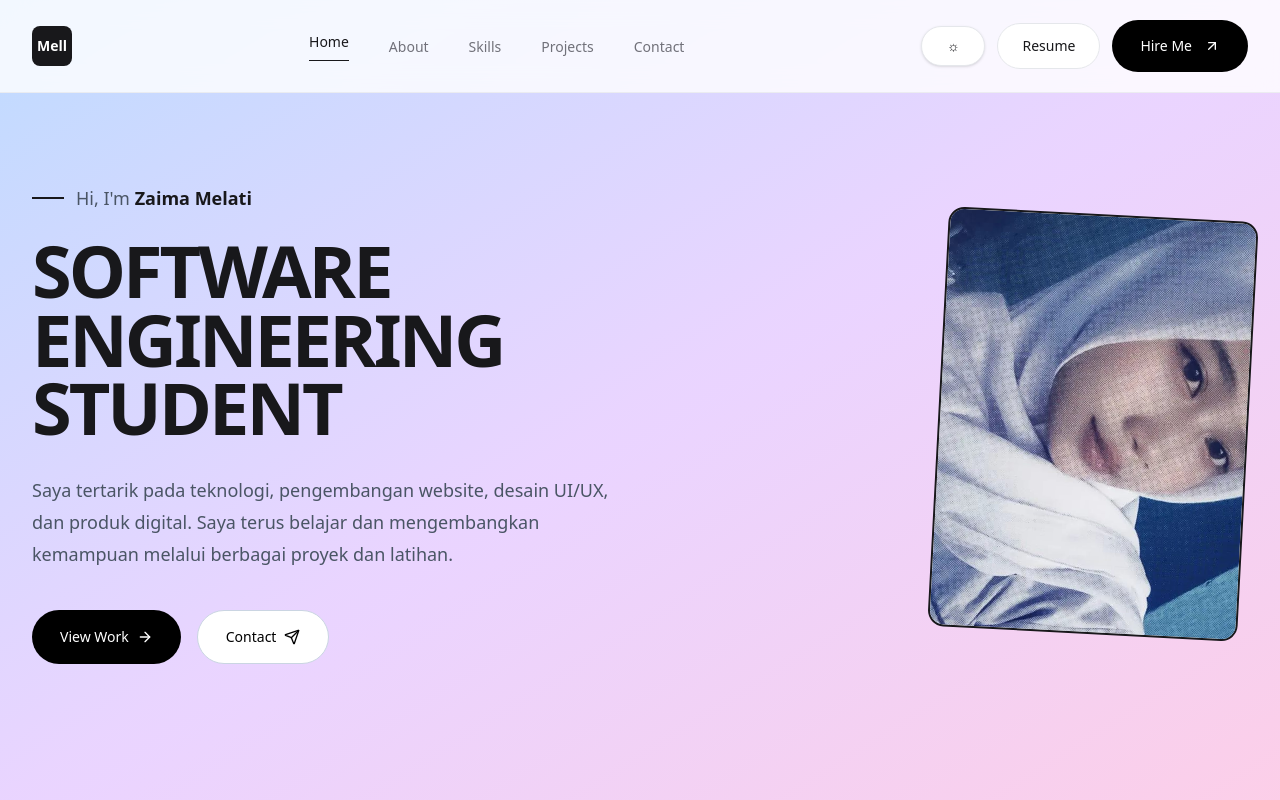
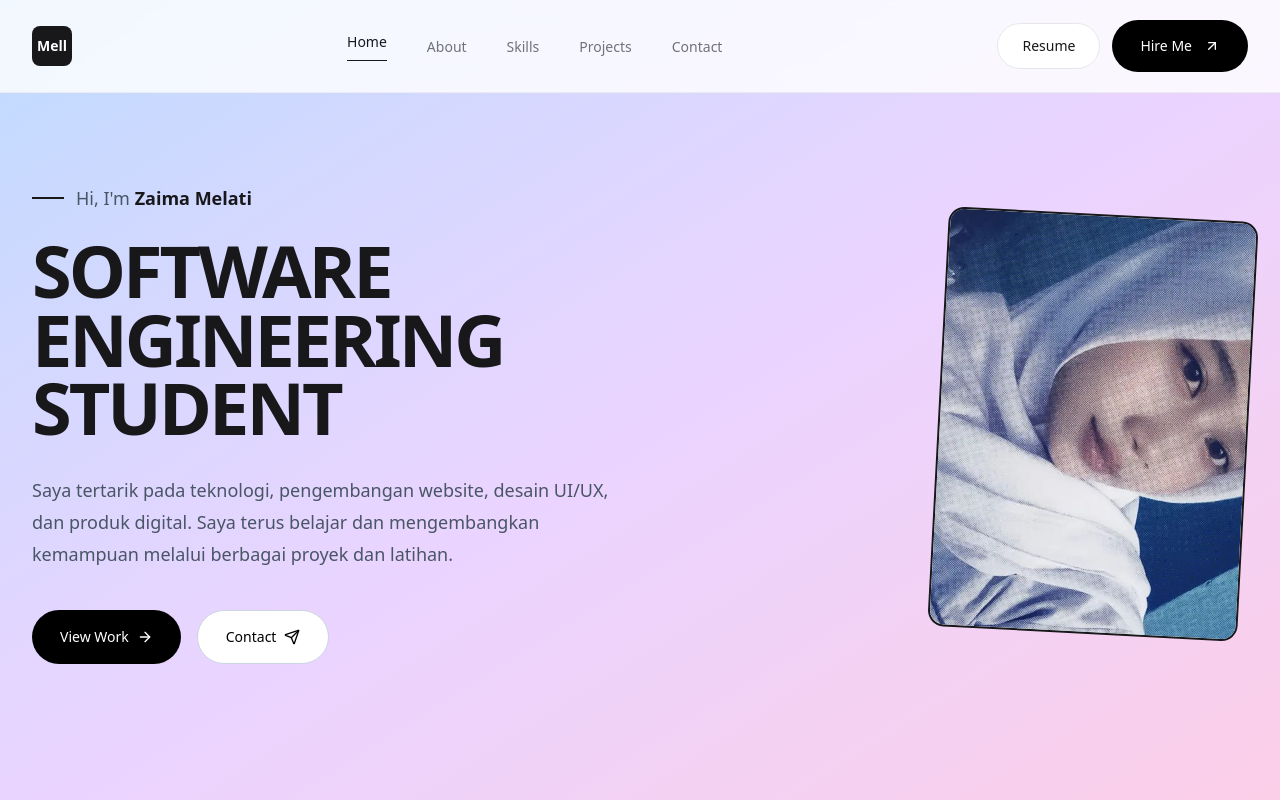
Before and after one commit to zaimamelati/portfolio, a Next.js app: page / in a window 1280 px wide. Shown: the top 800 px of the page. Built offline with nearby package versions, Linux system fonts and the light colour scheme.

Commit message:
Remove theme toggle

```diff
--- a/src/components/Navbar.tsx
+++ b/src/components/Navbar.tsx
@@ -12,7 +12,6 @@ const NAV_ITEMS = [
 ];
 
 export default function Navbar() {
-  const [darkMode, setDarkMode] = useState(false);
   const [activeSection, setActiveSection] = useState("home");
 
   useEffect(() => {
@@ -71,14 +70,6 @@ export default function Navbar() {
         {/* Right */}
         <div className="flex items-center gap-2 md:gap-3">
 
-          {/* Theme */}
-          <button
-            onClick={() => setDarkMode(!darkMode)}
-            className="flex h-10 w-16 items-center justify-center rounded-full border border-gray-200 bg-white text-sm shadow-sm"
-          >
-            {darkMode ? "☾" : "☼"}
-          </button>
-
           {/* Resume */}
           <button className="hidden rounded-full border border-gray-200 bg-white px-6 py-3 text-sm md:block">
             Resume
```
